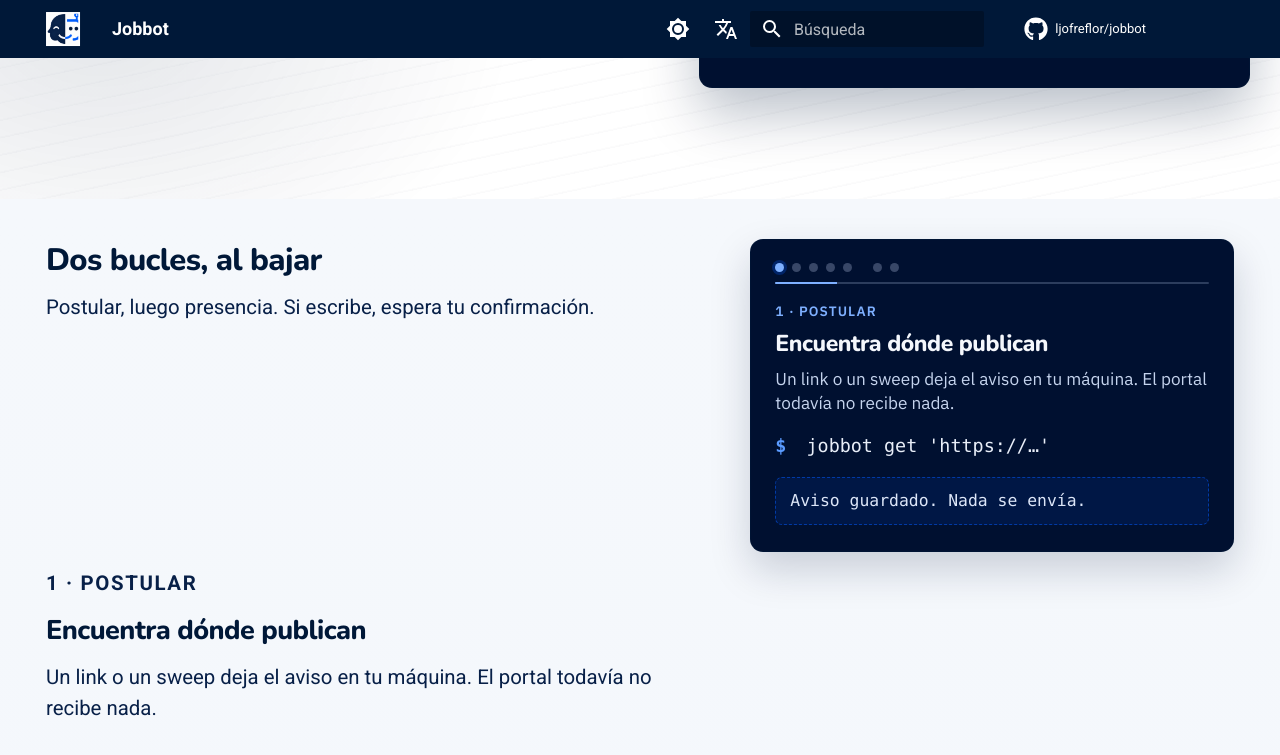
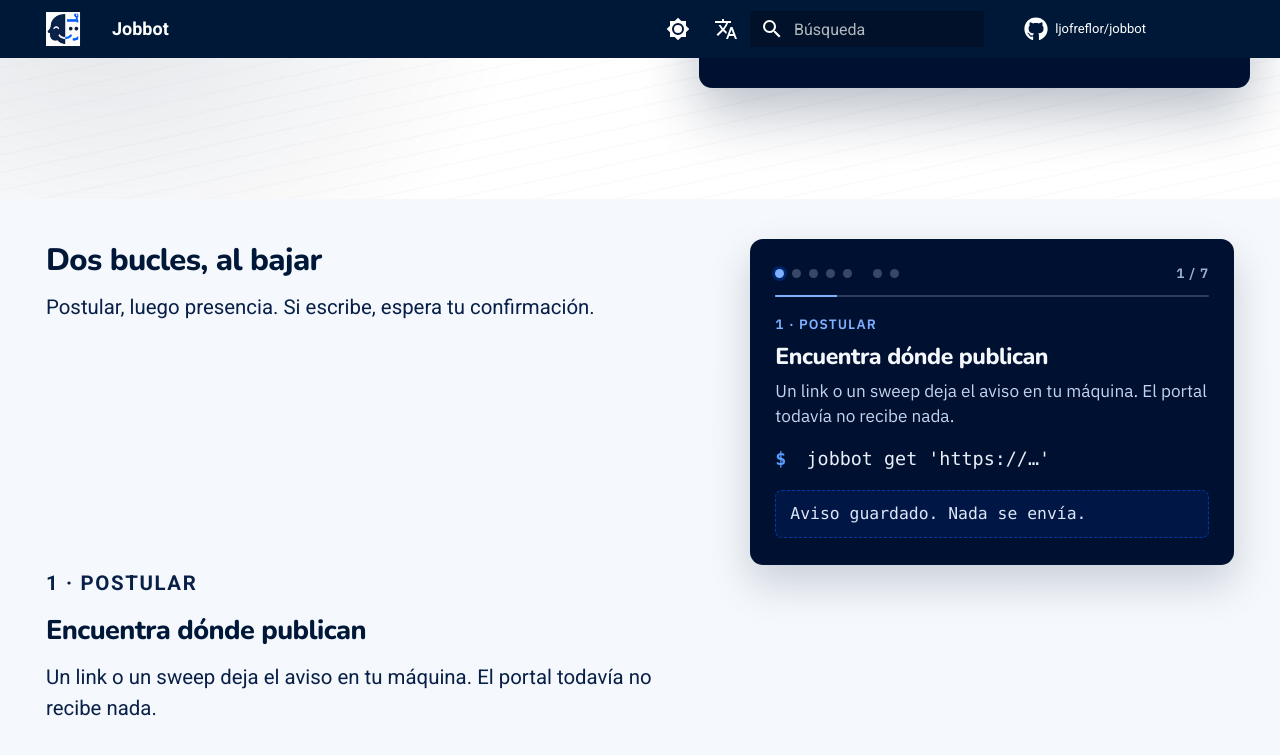
Before and after one commit to ljofreflor/jobbot, an MkDocs documentation site: the page built from docs/index.md, in a window 1280 px wide and 900 px high, scrolled down 759 px. Shown: the top 755 px of the window. Built offline with MkDocs 1.6.1 and Material for MkDocs 9.7.7, drawn with Linux system fonts in a browser that asks for light colours; comment, search, counter and statistics services are not loaded.

Commit message:
docs(landing): show scroll-story step as N / 7
The pinned terminal now names which beat of the two loops is on screen,
next to the progress dots.

Co-authored-by: Leonardo Andes Jofre Flor <leonardo.jofre+csld1@consalud.cl>

```diff
--- a/docs/overrides/home.html
+++ b/docs/overrides/home.html
@@ -217,9 +217,12 @@
   <section class="jb-scrolly" id="jb-scrolly" aria-labelledby="jb-scrolly-title">
     <div class="jb-scrolly__pin">
       <div class="jb-scrolly__stage" aria-hidden="true">
-        <p class="jb-scrolly__dots" id="jb-scrolly-dots" aria-hidden="true">
-          <i class="is-current"></i><i></i><i></i><i></i><i></i><i></i><i></i>
-        </p>
+        <div class="jb-scrolly__progress" aria-hidden="true">
+          <p class="jb-scrolly__dots" id="jb-scrolly-dots">
+            <i class="is-current"></i><i></i><i></i><i></i><i></i><i></i><i></i>
+          </p>
+          <p class="jb-scrolly__count" id="jb-scrolly-count">1 / 7</p>
+        </div>
         <p class="jb-scrolly__meter" aria-hidden="true"><span id="jb-scrolly-bar"></span></p>
         <p class="jb-scrolly__stage-kicker" id="jb-scrolly-kicker">
           {% if en %}1 · apply{% else %}1 · postular{% endif %}
@@ -373,6 +377,9 @@
         });
         if (bar && steps.length) {
           bar.style.width = ((index + 1) / steps.length * 100) + "%";
+        }
+        if (count && steps.length) {
+          count.textContent = (index + 1) + " / " + steps.length;
         }
         if (stage) stage.classList.toggle("is-presence", index >= 5);
         var echo = step.querySelector(".jb-scrolly__echo code");
--- a/docs/stylesheets/landing.css
+++ b/docs/stylesheets/landing.css
@@ -1031,11 +1031,29 @@ body:has(.jb-hero) .md-tabs {
   font-family: var(--jb-font-mono);
 }
 
+.jb-scrolly__progress {
+  display: flex;
+  align-items: center;
+  justify-content: space-between;
+  gap: 0.75rem;
+  margin: 0 0 0.85rem;
+}
+
 .jb-scrolly__dots {
   display: flex;
   gap: 0.4rem;
-  margin: 0 0 0.85rem;
+  margin: 0;
   padding: 0;
+}
+
+.jb-scrolly__count {
+  margin: 0;
+  font-family: var(--jb-font-body);
+  font-size: 0.68rem;
+  font-weight: 700;
+  letter-spacing: 0.06em;
+  color: #9bb4d8;
+  white-space: nowrap;
 }
 
 .jb-scrolly__dots i {
```
Also changed, not shown: other parts of docs/overrides/home.html (+2 -0 lines).
